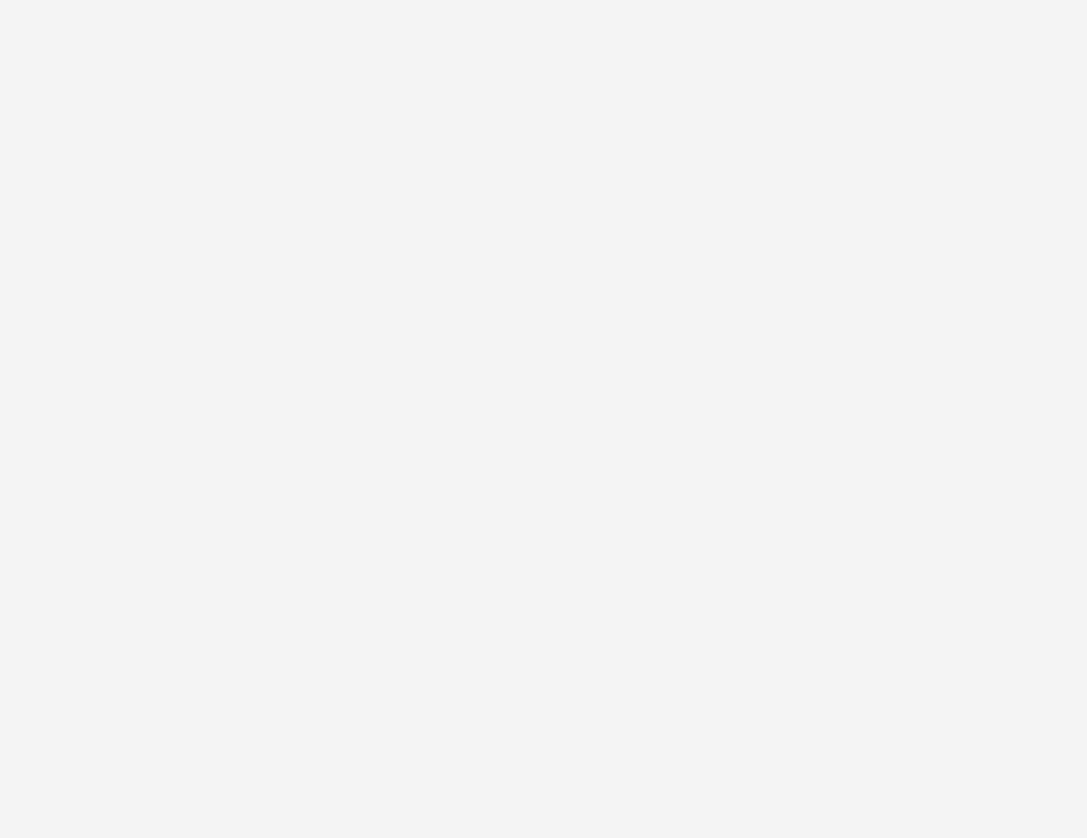
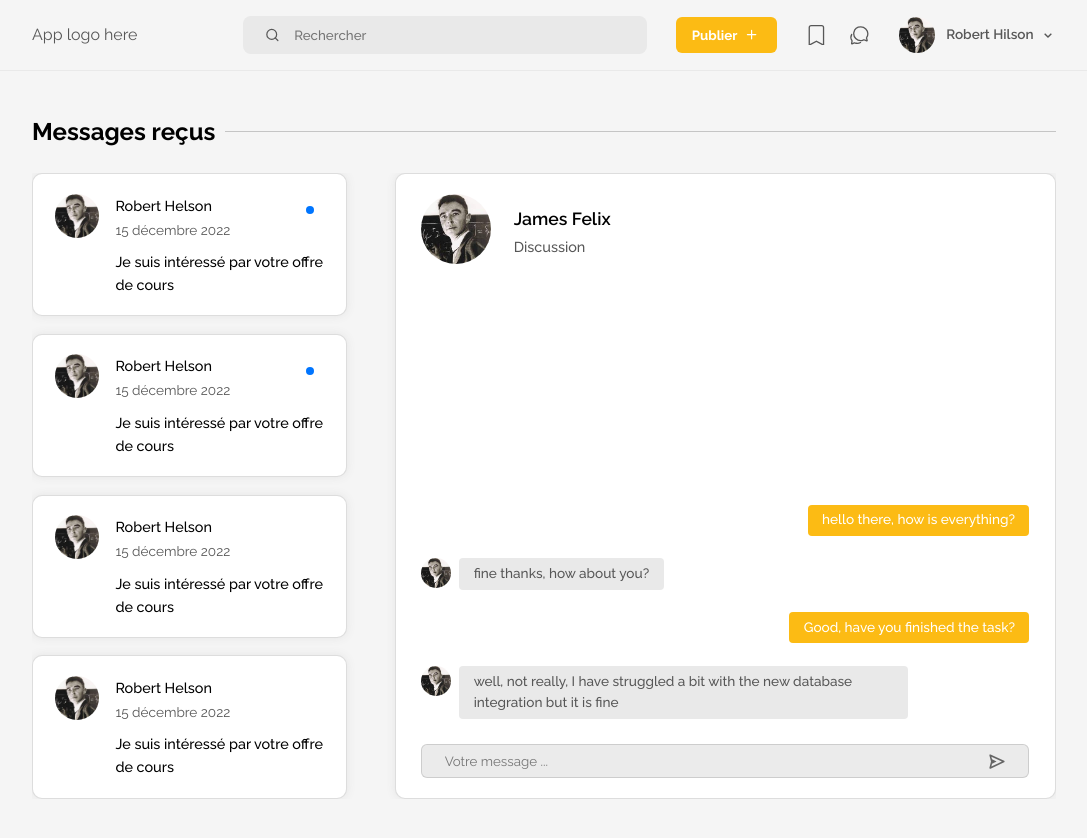
Before and after one commit to h0xdini/lessons-managment-project, a React (Create React App) app: page /discussions/1 in a window 1280 px wide. Before the commit this address had no page. Shown: the whole page, without its empty margins (96-1183 px from the left). Before the commit the page ends 800 px from the top, so only its background shows below. Built offline with nearby package versions, Linux system fonts and the light colour scheme.

Commit message:
messages

```diff
--- a/src/App.js
+++ b/src/App.js
@@ -12,6 +12,7 @@ function App() {
       <Routes>
         <Route path="/" element={<Announce />} />
         <Route path="/discussions" element={<Discussion />} />
+        <Route path="/discussions/:id" element={<Discussion />} />
       </Routes>
     </Router>
   );
--- a/src/components/MessageCard.js
+++ b/src/components/MessageCard.js
@@ -1,8 +1,11 @@
 import React from 'react'
+import { useNavigate } from 'react-router-dom'
 
-const MessageCard = ({ user, image, date, latestMessage, isRead }) => {
-  return (
-    <article className='message-card'>
+const MessageCard = ({ discussionId, user, image, date, latestMessage, isRead }) => {
+  const navigate = useNavigate()
+
+    return (
+    <article className='message-card' onClick={() => navigate(`/discussions/${discussionId}`)}>
         <header>
             <img src={image} alt='user_picture' />
 
--- a/src/pages/Discussion.js
+++ b/src/pages/Discussion.js
@@ -51,10 +51,10 @@ const Discussion = () => {
 
                 <div className="main-discussions-body">
                     <div className="discussions-list">
-                        <MessageCard user='Robert Helson' image='/k.jpeg' date='15 décembre 2022' latestMessage='Je suis intéressé par votre offre de cours' />
-                        <MessageCard user='Robert Helson' image='/k.jpeg' date='15 décembre 2022' latestMessage='Je suis intéressé par votre offre de cours' />
-                        <MessageCard user='Robert Helson' image='/k.jpeg' date='15 décembre 2022' latestMessage='Je suis intéressé par votre offre de cours' isRead />
-                        <MessageCard user='Robert Helson' image='/k.jpeg' date='15 décembre 2022' latestMessage='Je suis intéressé par votre offre de cours' isRead />
+                        <MessageCard user='Robert Helson' image='/k.jpeg' date='15 décembre 2022' latestMessage='Je suis intéressé par votre offre de cours' discussionId={'1234'} />
+                        <MessageCard user='Robert Helson' image='/k.jpeg' date='15 décembre 2022' latestMessage='Je suis intéressé par votre offre de cours' discussionId={'5435'} />
+                        <MessageCard user='Robert Helson' image='/k.jpeg' date='15 décembre 2022' latestMessage='Je suis intéressé par votre offre de cours' isRead discussionId={'9847'} />
+                        <MessageCard user='Robert Helson' image='/k.jpeg' date='15 décembre 2022' latestMessage='Je suis intéressé par votre offre de cours' isRead discussionId={'3432'} />
                     </div>
 
                     <div className="messaging">
```
